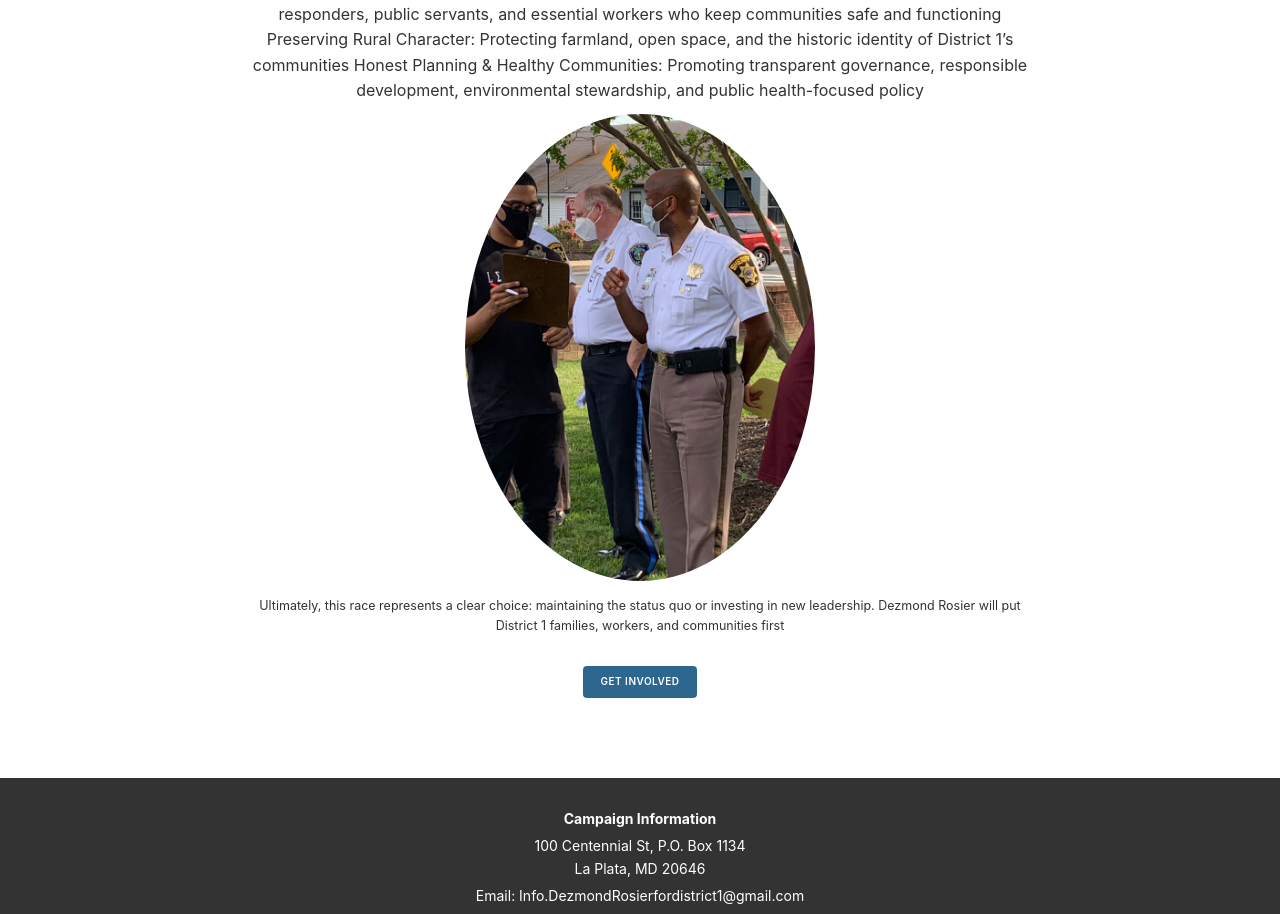
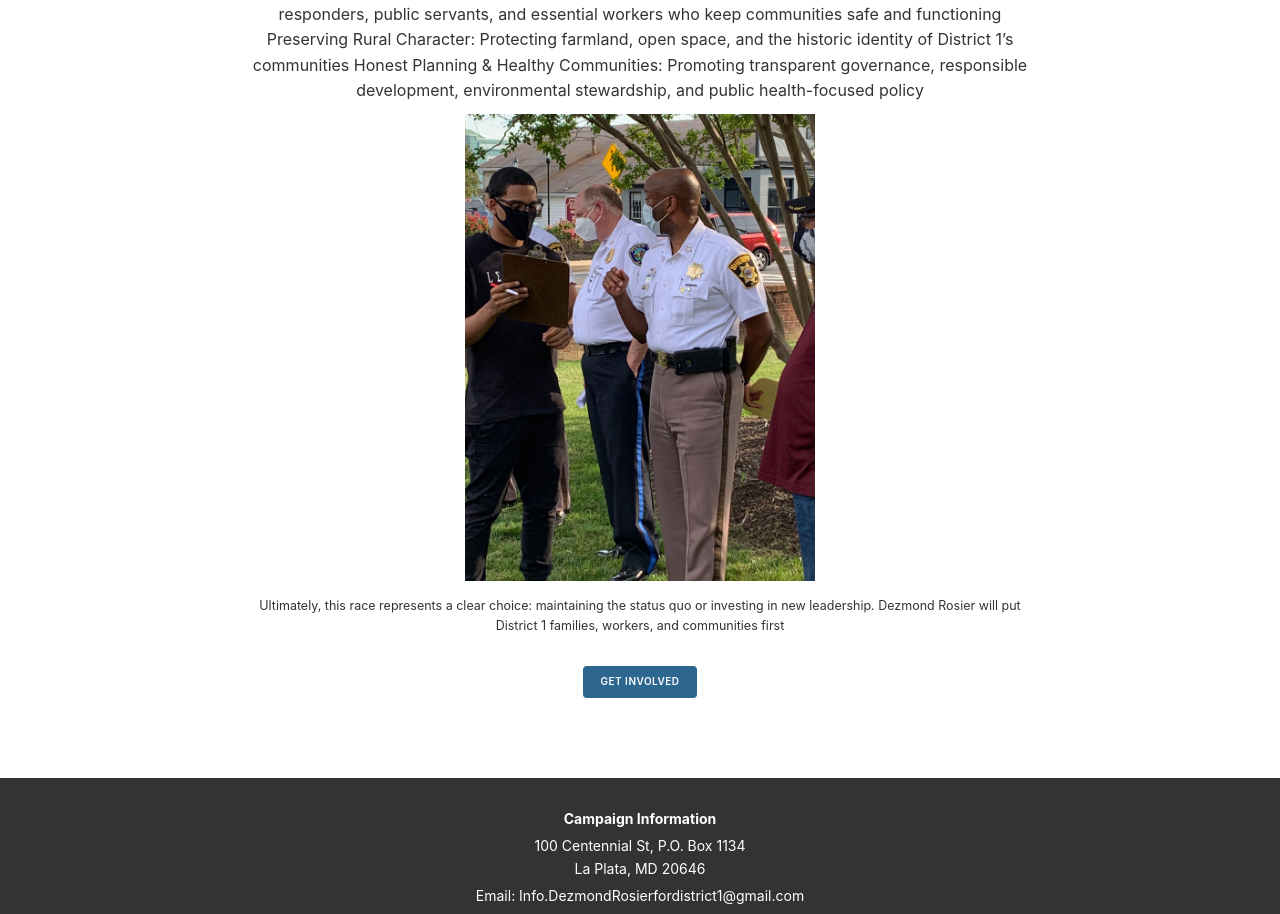
Before and after one commit to DezCode1224/Campaign, a website built with Parcel: page src/about.html in a window 1280 px wide. Shown: the part 2266-3180 px from the top of the page. Built offline with nearby package versions, Linux system fonts and the light colour scheme.

Commit message:
learning2

```diff
--- a/src/about.html
+++ b/src/about.html
@@ -155,7 +155,7 @@ Honest Planning & Healthy Communities: Promoting transparent governance, respons
 </p>
       </ul>
 
-      <img src="DezFED.JPG" alt="DezFed" style="display:block; width:350px; height:auto; margin-bottom:15px;">
+      <img src="DezFED.JPG" alt="DezFed" style="display:block; border-radius: 0; width:350px; height:auto; margin-bottom:15px;">
 
       <p class="lead">
       <strong>Ultimately, this race represents a clear choice: maintaining the status quo or investing in new leadership. Dezmond Rosier will put District 1 families, workers, and communities first</strong>
```
